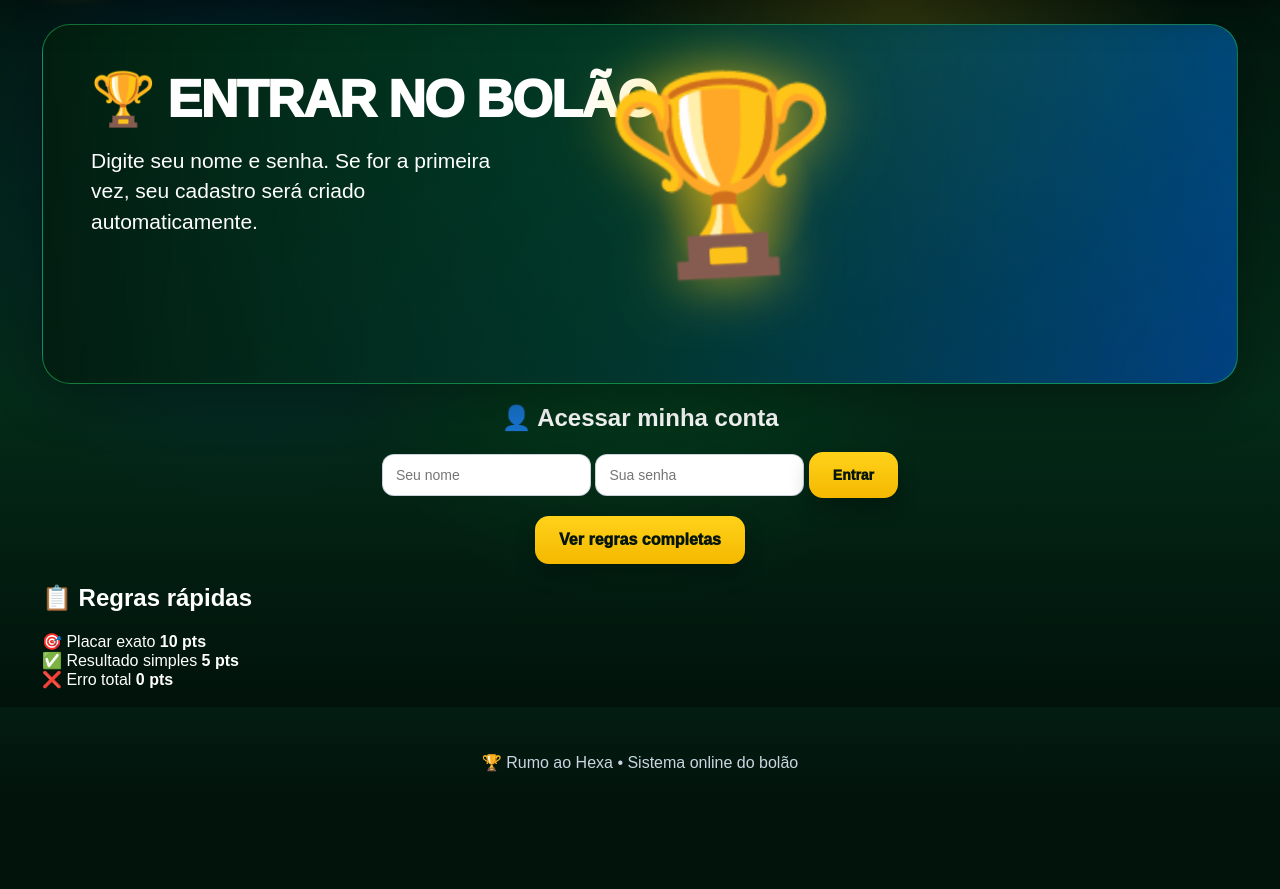
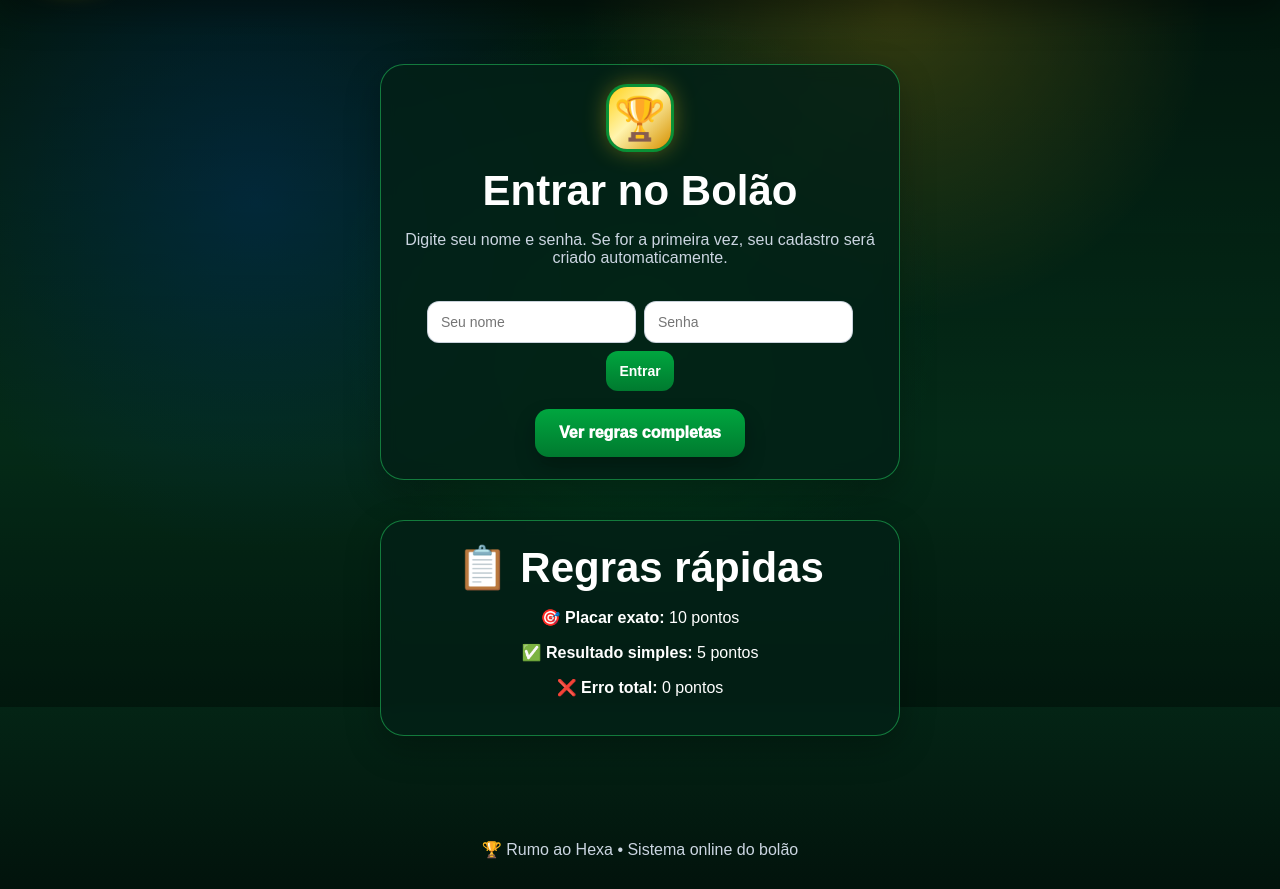
Before and after one commit to viniciusmoreira44563-cloud/bolao-copa-2026, a Flask app: page /entrar in a window 1280 px wide. Shown: the part 93-982 px from the top of the page. Before the commit the page ends 865 px from the top, so only its background shows below. Run offline with Flask 3, Linux system fonts and the light colour scheme.

Commit message:
Update login.html

```diff
--- a/templates/login.html
+++ b/templates/login.html
@@ -2,56 +2,43 @@
 
 {% block content %}
 
-<section class="hero">
-    <h1>🏆 Entrar no Bolão</h1>
-    <p>
+<div class="login-card card">
+
+    <div class="trophy-logo" style="margin:0 auto 18px;">
+        🏆
+    </div>
+
+    <h2>Entrar no Bolão</h2>
+
+    <p class="muted">
         Digite seu nome e senha. Se for a primeira vez, seu cadastro será criado automaticamente.
     </p>
-</section>
 
-<section class="profile-card">
+    <br>
 
-    <h2>👤 Acessar minha conta</h2>
+    <form method="post" class="form-line" style="justify-content:center;">
+        <input type="text" name="name" placeholder="Seu nome" required>
+        <input type="password" name="password" placeholder="Senha" required>
 
-    <form method="post" class="login-form">
-
-        <input type="text" name="name" placeholder="Seu nome" required>
-
-        <input type="password" name="password" placeholder="Sua senha" required>
-
-        <button type="submit" class="btn">
+        <button type="submit">
             Entrar
         </button>
-
     </form>
 
     <br>
 
-    <a href="/regras" class="btn secondary">
+    <a href="/regras" class="btn green">
         Ver regras completas
     </a>
 
-</section>
+</div>
 
-<section class="ranking-section">
-
+<div class="card login-card">
     <h2>📋 Regras rápidas</h2>
 
-    <div class="ranking-row">
-        <span>🎯 Placar exato</span>
-        <strong>10 pts</strong>
-    </div>
-
-    <div class="ranking-row">
-        <span>✅ Resultado simples</span>
-        <strong>5 pts</strong>
-    </div>
-
-    <div class="ranking-row">
-        <span>❌ Erro total</span>
-        <strong>0 pts</strong>
-    </div>
-
-</section>
+    <p>🎯 <strong>Placar exato:</strong> 10 pontos</p>
+    <p>✅ <strong>Resultado simples:</strong> 5 pontos</p>
+    <p>❌ <strong>Erro total:</strong> 0 pontos</p>
+</div>
 
 {% endblock %}
```
